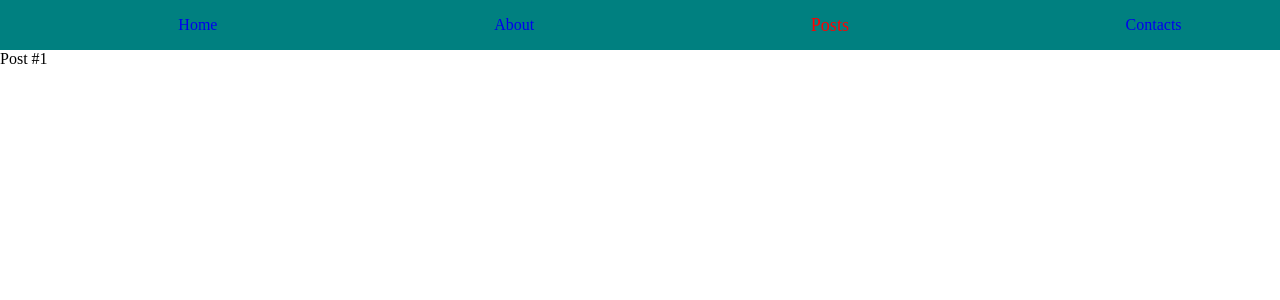
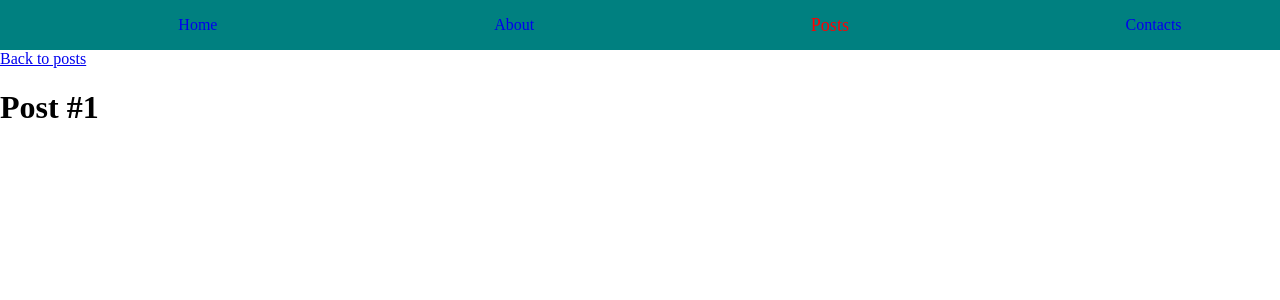
Before and after one commit to Erjankydyrov/router-example, a React (Create React App) app: page /posts/1 in a window 1280 px wide. Shown: the top 300 px of the page. Built offline with nearby package versions, Linux system fonts and the light colour scheme.

Commit message:
added some news

```diff
--- a/src/components/Posts/PostFull/PostFull.js
+++ b/src/components/Posts/PostFull/PostFull.js
@@ -1,9 +1,11 @@
+import { Link } from "react-router-dom";
 import classes from "./PostFull.module.css";
 
 const PostFull = ({ match }) => {
     return (
         <div className={classes.PostFull}>
-            Post #{match.params.id}
+            <Link to="/posts">Back to posts</Link>
+            <h1>Post #{match.params.id}</h1>
         </div>
     );
 }
```
